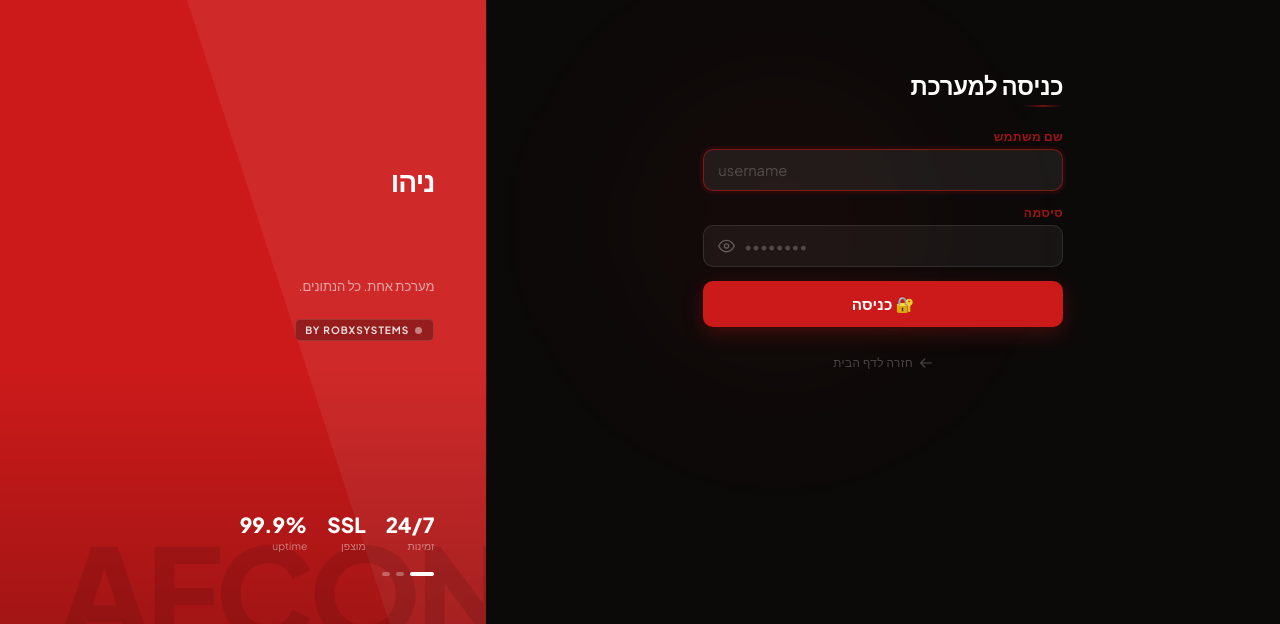
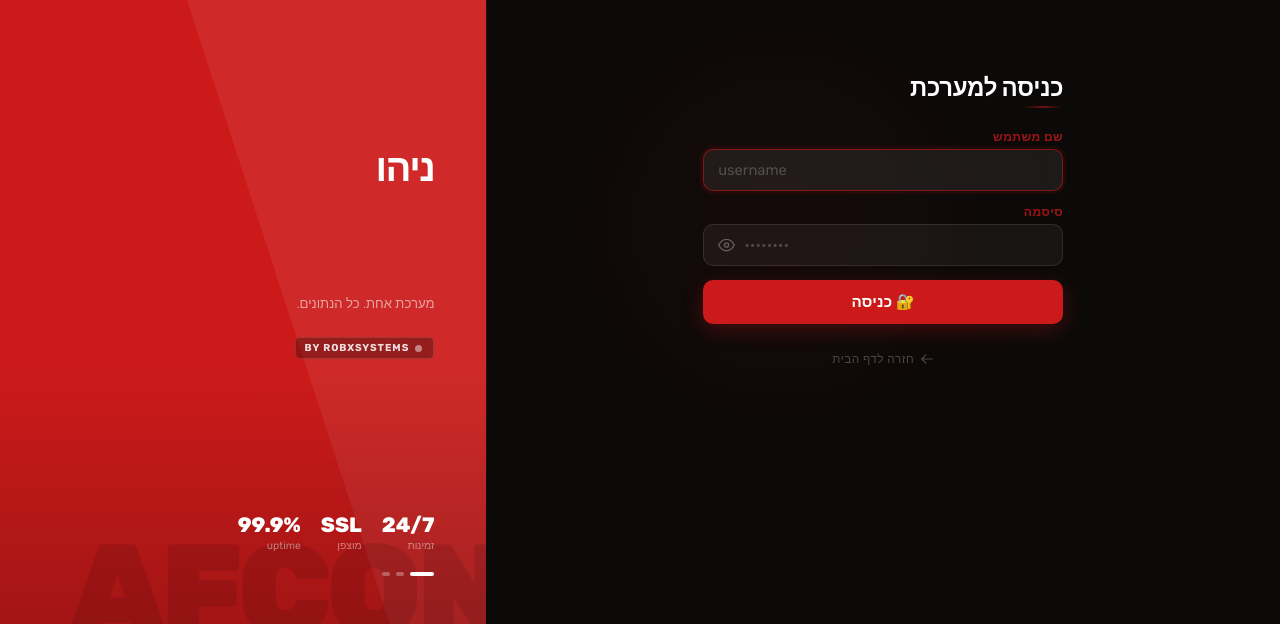
Before and after one commit to Robbix83/Mexico, a website: page login.html in a window 1280 px wide. Shown: the part 176-800 px from the top of the page. Drawn offline with Linux system fonts and the light colour scheme.

Commit message:
design(login): unify fonts with landing — Rubik/Heebo everywhere, match pr-h1 size/spacing
Co-Authored-By: Claude Sonnet 4.5 <noreply@anthropic.com>

```diff
--- a/login.html
+++ b/login.html
@@ -24,7 +24,7 @@
 
 html, body {
   height: 100%;
-  font-family: 'Plus Jakarta Sans', 'Rubik', 'Heebo', sans-serif;
+  font-family: 'Rubik', 'Heebo', sans-serif;
   background: var(--dark);
   color: #fff;
   overflow: hidden;
@@ -124,7 +124,7 @@ html, body {
 
 /* Step heading */
 .step-title {
-  font-family: 'Plus Jakarta Sans', 'Rubik', sans-serif;
+  font-family: 'Rubik', 'Heebo', sans-serif;
   font-size: 1.5rem;
   font-weight: 800;
   color: #fff;
@@ -165,7 +165,7 @@ input[type="email"] {
   border: 1px solid rgba(255,255,255,.1);
   border-radius: 10px;
   font-size: .92rem;
-  font-family: 'Plus Jakarta Sans', 'Rubik', sans-serif;
+  font-family: 'Rubik', 'Heebo', sans-serif;
   color: #fff;
   outline: none;
   transition: border-color .2s, background .2s, box-shadow .2s;
@@ -202,7 +202,7 @@ input:focus {
   width: 100%;
   padding: 13px 20px;
   border-radius: 10px;
-  font-family: 'Plus Jakarta Sans', 'Rubik', sans-serif;
+  font-family: 'Rubik', 'Heebo', sans-serif;
   font-size: .95rem;
   font-weight: 700;
   cursor: pointer;
@@ -331,7 +331,7 @@ input:focus {
   border: none;
   width: 100%;
   padding: 0;
-  font-family: 'Plus Jakarta Sans', 'Rubik', sans-serif;
+  font-family: 'Rubik', 'Heebo', sans-serif;
 }
 .backup-toggle:hover { color: rgba(204,26,26,.85); }
 
@@ -437,7 +437,7 @@ input:focus {
   font-size: .79rem;
   cursor: pointer;
   color: rgba(255,180,180,.8);
-  font-family: 'Plus Jakarta Sans', 'Rubik', sans-serif;
+  font-family: 'Rubik', 'Heebo', sans-serif;
   transition: background .15s;
 }
 .backup-actions button:hover { background: rgba(204,26,26,.1); }
@@ -451,7 +451,7 @@ input:focus {
   font-size: .8rem;
   color: rgba(204,26,26,.7);
   cursor: pointer;
-  font-family: 'Plus Jakarta Sans', 'Rubik', sans-serif;
+  font-family: 'Rubik', 'Heebo', sans-serif;
 }
 #qr-retry-wrap button:hover { background: rgba(204,26,26,.08); }
 
@@ -490,7 +490,7 @@ input:focus {
 .panel-wm {
   position: absolute;
   bottom: -30px; left: -20px; right: -20px;
-  font-family: 'Plus Jakarta Sans', 'Rubik', sans-serif;
+  font-family: 'Rubik', 'Heebo', sans-serif;
   font-size: clamp(80px,10vw,140px);
   font-weight: 900;
   color: rgba(0,0,0,.1);
@@ -566,13 +566,13 @@ input:focus {
   flex-shrink: 0;
 }
 .pr-h1 {
-  font-family: 'Plus Jakarta Sans', 'Rubik', sans-serif;
-  font-size: clamp(1.6rem, 2.2vw, 2.4rem);
+  font-family: 'Rubik', 'Heebo', sans-serif;
+  font-size: clamp(2.2rem, 3vw, 3.2rem);
   font-weight: 800;
-  line-height: 1.1;
+  line-height: 1.05;
   color: #fff;
-  letter-spacing: -1px;
-  margin-bottom: 16px;
+  letter-spacing: -1.5px;
+  margin-bottom: 18px;
   min-height: 3.3em;
 }
 .tw-cursor {
@@ -597,7 +597,7 @@ input:focus {
   margin-bottom: 20px;
 }
 .pr-stat-num {
-  font-family: 'Plus Jakarta Sans', 'Rubik', sans-serif;
+  font-family: 'Rubik', 'Heebo', sans-serif;
   font-size: 1.3rem;
   font-weight: 800;
   color: #fff;
```
